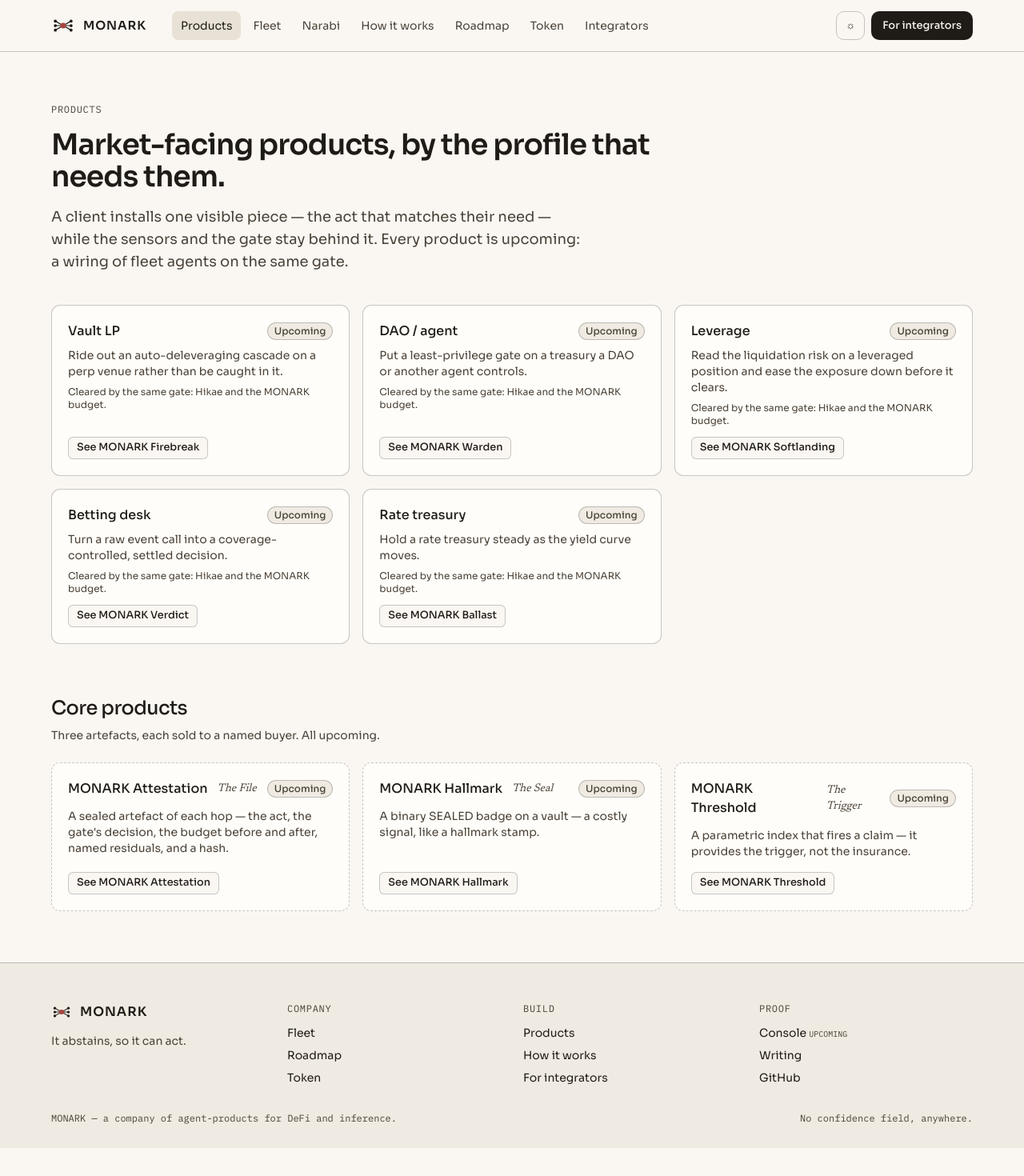
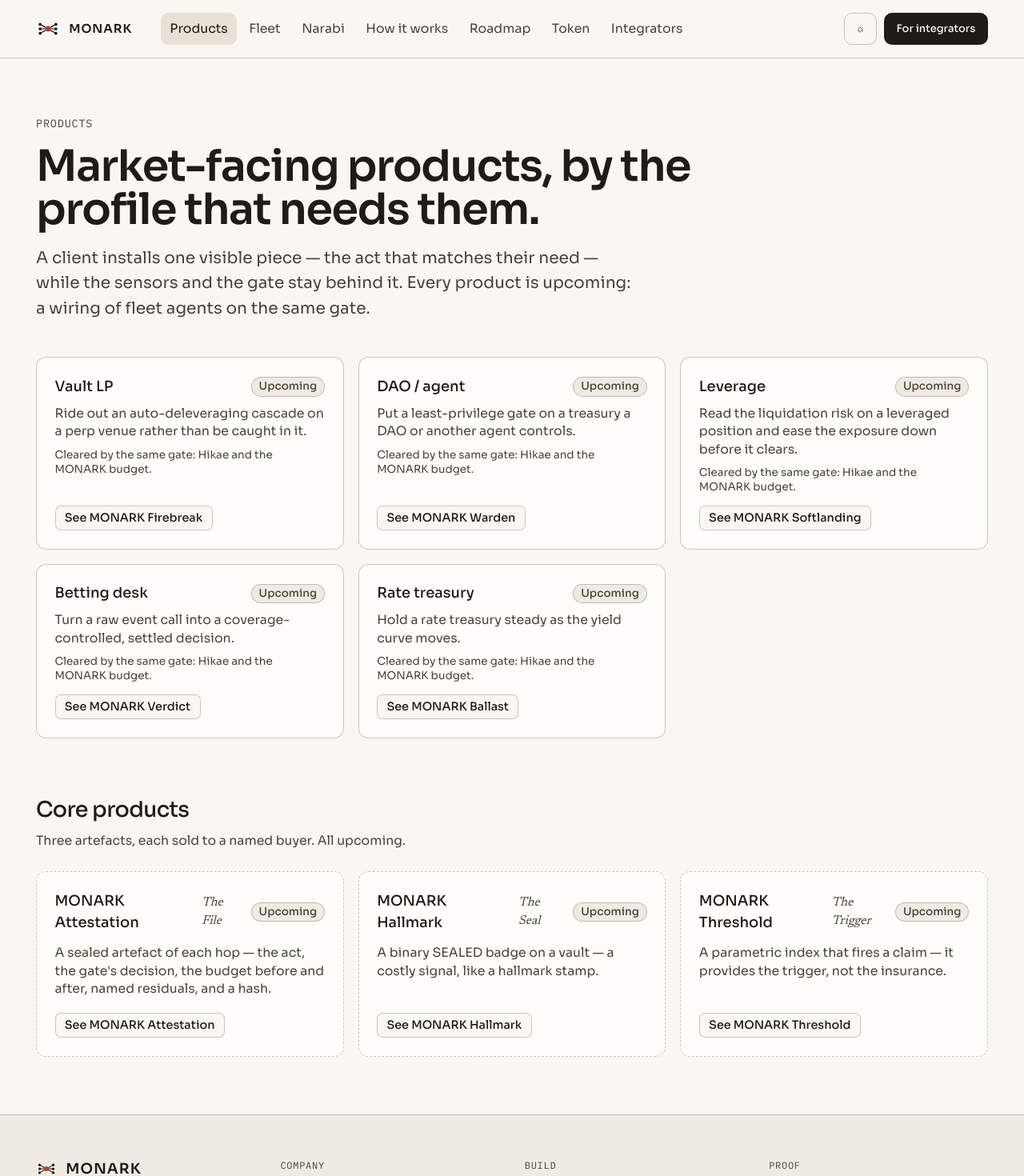
Before and after one commit to KraidleAI/monark-governance, a Next.js app in the folder apps/site/: page /products in a window 1280 px wide. Shown: the top 1470 px of the page at 80% size. Before the commit the page ends 1435 px from the top, so only its background shows below. Built offline with nearby package versions, Linux system fonts and the light colour scheme.

Commit message:
site[T0] wider reading layout: containers 1440px, lg gutters, 17/18px base, larger heroes (investor: 'trop rikiki')
Co-Authored-By: Claude Fable 5.1 <noreply@anthropic.com>

```diff
--- a/apps/site/app/console/page.tsx
+++ b/apps/site/app/console/page.tsx
@@ -25,7 +25,7 @@ const consoleCols: readonly { label: string; source: string }[] = [
 // sources, never from a literal.
 export default function ConsolePage() {
   return (
-    <main className="mx-auto max-w-[1200px] px-6 pt-16 pb-22">
+    <main className="mx-auto max-w-[1440px] px-6 lg:px-10 pt-16 pb-22">
       <div className="flex flex-wrap items-center gap-3">
         <div className="font-mono text-xs uppercase tracking-[0.06em] text-muted-foreground">
           Proof · console
--- a/apps/site/app/fleet/page.tsx
+++ b/apps/site/app/fleet/page.tsx
@@ -78,12 +78,12 @@ export default function FleetPage() {
   };
 
   return (
-    <main className="mx-auto max-w-[1200px] px-6 py-16">
+    <main className="mx-auto max-w-[1440px] px-6 lg:px-10 py-16">
       {/* Hero 2-col (design L31-37): eyebrow + title left, dek right; stacks below 900px. */}
       <section className="grid gap-10 min-[900px]:grid-cols-[1.4fr_1fr] min-[900px]:items-end">
         <div className="flex flex-col gap-4">
           <div className="font-mono text-xs uppercase tracking-[0.06em] text-muted-foreground">Fleet</div>
-          <h1 className="max-w-3xl font-heading text-4xl font-semibold tracking-tight text-foreground">
+          <h1 className="max-w-3xl font-heading text-4xl font-semibold lg:text-5xl tracking-tight text-foreground">
             A company of agents. Four built, seven on the roadmap.
           </h1>
         </div>
--- a/apps/site/app/globals.css
+++ b/apps/site/app/globals.css
@@ -202,6 +202,11 @@
   }
   html {
     @apply font-sans;
+    /* Wider, larger reading base (investor 2026-09-18): 17px body, 18px from lg, like anthropic.com */
+    font-size: 17px;
+  }
+  @media (min-width: 1024px) {
+    html { font-size: 18px; }
   }
   body {
     @apply bg-background text-foreground;
--- a/apps/site/app/integrators/page.tsx
+++ b/apps/site/app/integrators/page.tsx
@@ -72,7 +72,7 @@ const byoGate = {
 // DeFi partner brands (site vocab scope).
 export default function IntegratorsPage() {
   return (
-    <main className="mx-auto max-w-[1200px] px-6 pt-16 pb-22">
+    <main className="mx-auto max-w-[1440px] px-6 lg:px-10 pt-16 pb-22">
       {/* Hero 2-col (design L164-170): eyebrow + badge + title on the left, dek on the right. */}
       <header className="grid gap-10 min-[900px]:grid-cols-[1.2fr_1fr] min-[900px]:items-end">
         <div className="flex flex-col gap-4">
--- a/apps/site/app/narabi/page.tsx
+++ b/apps/site/app/narabi/page.tsx
@@ -30,7 +30,7 @@ function publishSchedule(): string {
 
 export default function NarabiPage() {
   return (
-    <main className="mx-auto max-w-[1200px] px-6 py-16">
+    <main className="mx-auto max-w-[1440px] px-6 lg:px-10 py-16">
       <NarabiLive publishSchedule={publishSchedule()} />
     </main>
   );
--- a/apps/site/app/page.tsx
+++ b/apps/site/app/page.tsx
@@ -51,7 +51,7 @@ export default function HomePage() {
 
       {/* Thesis — three principles (design L139-145). Col 01 carries the lower-case "no confidence field". */}
       <section data-screen-label="Home thesis" style={soft}>
-        <div className="mx-auto grid max-w-[1200px] grid-cols-1 gap-8 px-6 py-14 md:grid-cols-3">
+        <div className="mx-auto grid max-w-[1440px] grid-cols-1 gap-8 px-6 lg:px-10 py-14 md:grid-cols-3">
           <div>
             <div style={{ ...mono, fontSize: 12, color: "var(--ink2)", marginBottom: 10 }}>01 — a region, not a score</div>
             <p style={{ margin: 0, fontSize: 17, lineHeight: 1.5, textWrap: "pretty" }}>
@@ -78,7 +78,7 @@ export default function HomePage() {
 
       {/* The built fleet — the /#fleet renvoi target (from /roadmap). Four built panels (Shōgen, Hikae,
           Ukemi + Narabi, ADR-M012 M012-e). A bridge until /fleet is the canonical surface. */}
-      <section id="fleet" className="mx-auto max-w-[1200px] scroll-mt-20 px-6 py-14">
+      <section id="fleet" className="mx-auto max-w-[1440px] scroll-mt-20 px-6 lg:px-10 py-14">
         <h2 className="font-heading text-2xl font-semibold tracking-tight" style={{ letterSpacing: "-.02em" }}>
           The built fleet
         </h2>
@@ -114,7 +114,7 @@ export default function HomePage() {
 
       {/* Token teaser — renvoi to /token, no figure. "not idle staking" applies Mod #2's ratified
           reconciliation (staking is useful, not idle) for site-wide consistency with the token page. */}
-      <section data-screen-label="Home token" className="mx-auto max-w-[1200px] px-6 pb-20">
+      <section data-screen-label="Home token" className="mx-auto max-w-[1440px] px-6 lg:px-10 pb-20">
         <div
           className="grid grid-cols-1 items-center gap-7 md:grid-cols-2"
           style={{ border: "1px solid var(--line)", borderRadius: 20, padding: 36, background: "var(--card)" }}
--- a/apps/site/app/products/page.tsx
+++ b/apps/site/app/products/page.tsx
@@ -22,10 +22,10 @@ export const metadata: Metadata = {
 // the registers, never hard-coded. The design INVERTS the segment↔product mapping — we follow fleet.ts.
 export default function ProductsPage() {
   return (
-    <main className="mx-auto max-w-[1200px] px-6 py-16">
+    <main className="mx-auto max-w-[1440px] px-6 lg:px-10 py-16">
       <section className="flex flex-col gap-4">
         <div className="font-mono text-xs uppercase tracking-[0.06em] text-muted-foreground">Products</div>
-        <h1 className="max-w-3xl font-heading text-4xl font-semibold tracking-tight text-foreground">
+        <h1 className="max-w-3xl font-heading text-4xl font-semibold lg:text-5xl tracking-tight text-foreground">
           Market-facing products, by the profile that needs them.
         </h1>
         <p className="max-w-2xl text-lg text-muted-foreground">
--- a/apps/site/app/token/page.tsx
+++ b/apps/site/app/token/page.tsx
@@ -30,7 +30,7 @@ export default function TokenPage() {
   const root = join(process.cwd(), "..", "..");
   const { actions, reasons } = loadGateEnums(root);
   return (
-    <main className="mx-auto max-w-[1200px] px-6 py-16">
+    <main className="mx-auto max-w-[1440px] px-6 lg:px-10 py-16">
       {/* Contract address as an ink band at the very top (restyle B / design L100-105): CaCopy reused
           as-is — same strings, same CA_ADDRESS identifier read; only ca-copy.tsx styling changed. */}
       <div className="mb-12">
@@ -42,7 +42,7 @@ export default function TokenPage() {
       <section className="grid gap-10 min-[900px]:grid-cols-[1.1fr_1fr] min-[900px]:items-start">
         <div className="flex flex-col gap-6">
           <div className="font-mono text-xs uppercase tracking-wide text-monark-t">MONARK &middot; the token</div>
-          <h1 className="font-heading text-4xl font-semibold tracking-tight text-primary">
+          <h1 className="font-heading text-4xl font-semibold lg:text-5xl tracking-tight text-primary">
             A depletable authorization budget.
           </h1>
           <p className="max-w-xl text-lg text-ink2">
--- a/apps/site/components/gate-sim/board.tsx
+++ b/apps/site/components/gate-sim/board.tsx
@@ -228,12 +228,12 @@ export function EngineBoard({ sim, actions }: { sim: UseGateSim; actions: readon
             <span style={{ width: 7, height: 7, borderRadius: "50%", background: "var(--hikae)" }} />
             commit · defer · abstain
           </div>
-          <h1 style={{ fontSize: "clamp(38px,4.8vw,62px)", lineHeight: 1.02, letterSpacing: "-.025em", fontWeight: 600, margin: "16px 0 18px", textWrap: "balance" }}>
+          <h1 style={{ fontSize: "clamp(42px,5.4vw,76px)", lineHeight: 1.02, letterSpacing: "-.025em", fontWeight: 600, margin: "16px 0 18px", textWrap: "balance" }}>
             It abstains,
             <br />
             so it can act.
           </h1>
-          <p style={{ fontSize: 17, lineHeight: 1.55, color: "var(--ink)", maxWidth: 520, margin: 0, textWrap: "pretty" }}>
+          <p style={{ fontSize: 17, lineHeight: 1.55, color: "var(--ink)", maxWidth: 640, margin: 0, textWrap: "pretty" }}>
             One engine, eleven agents, one plug per client. Sensors witness, an adapter shapes the
             testimony into a frozen <span style={{ ...mono, color: "var(--ink)" }}>Prediction</span>, the
             gate authorizes, an act executes — and B_t is spent only on{" "}
--- a/apps/site/components/narabi/narabi-live.tsx
+++ b/apps/site/components/narabi/narabi-live.tsx
@@ -290,7 +290,7 @@ export function NarabiLive({ publishSchedule }: { publishSchedule: string }) {
         </div>
         <div className="mt-5 grid grid-cols-1 items-end gap-6 min-[900px]:grid-cols-2 min-[900px]:gap-10">
           <div>
-            <h1 className="font-heading text-[40px] font-semibold leading-[1.05] tracking-tight text-paper sm:text-[44px]">
+            <h1 className="font-heading text-[40px] font-semibold leading-[1.05] tracking-tight text-paper sm:text-[52px]">
               Narabi — daily
             </h1>
             <p className="mt-3.5 max-w-xl text-lg leading-relaxed text-paper/90">{HERO_DEK}</p>
--- a/apps/site/components/site-footer.tsx
+++ b/apps/site/components/site-footer.tsx
@@ -17,7 +17,7 @@ const BUILD: readonly { href: string; label: string }[] = [
 export function SiteFooter() {
   return (
     <footer className="border-t border-border bg-soft">
-      <div className="mx-auto grid max-w-[1200px] grid-cols-[repeat(auto-fit,minmax(min(100%,200px),1fr))] gap-7 px-6 pb-8 pt-12">
+      <div className="mx-auto grid max-w-[1440px] grid-cols-[repeat(auto-fit,minmax(min(100%,200px),1fr))] gap-7 px-6 lg:px-10 pb-8 pt-12">
         <div className="flex flex-col gap-3">
           <Link href="/" className="flex items-center gap-2.5 font-semibold tracking-[0.06em]">
             <MonarkMark className="size-[26px]" />
@@ -64,7 +64,7 @@ export function SiteFooter() {
         </div>
       </div>
 
-      <div className="mx-auto flex max-w-[1200px] flex-wrap justify-between gap-3 px-6 pb-7 font-mono text-[12px] text-muted-foreground">
+      <div className="mx-auto flex max-w-[1440px] flex-wrap justify-between gap-3 px-6 lg:px-10 pb-7 font-mono text-[12px] text-muted-foreground">
         <span>MONARK — a company of agent-products for DeFi and inference.</span>
         <span>No confidence field, anywhere.</span>
       </div>
--- a/apps/site/components/site-header.tsx
+++ b/apps/site/components/site-header.tsx
@@ -36,7 +36,7 @@ export function SiteHeader() {
       className="sticky top-0 z-40 border-b border-border backdrop-blur-md"
       style={{ background: "var(--paper)" }}
     >
-      <div className="mx-auto flex h-16 max-w-[1200px] items-center gap-5 px-6">
+      <div className="mx-auto flex h-16 max-w-[1440px] items-center gap-5 px-6 lg:px-10">
         <Link
           href="/"
           onClick={closeMenu}
```
